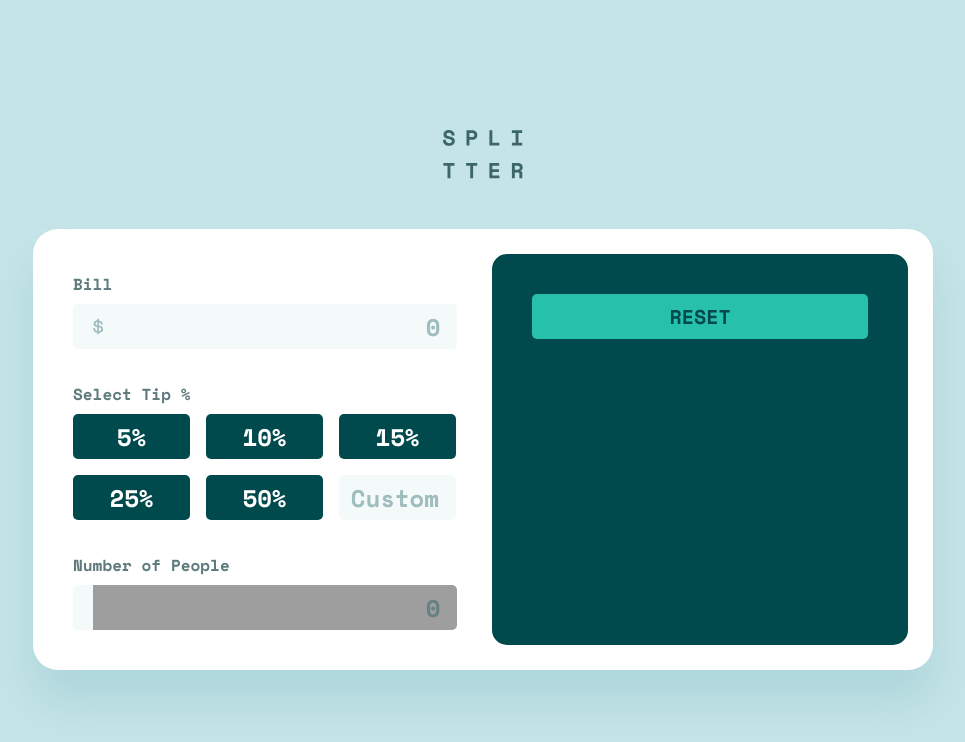
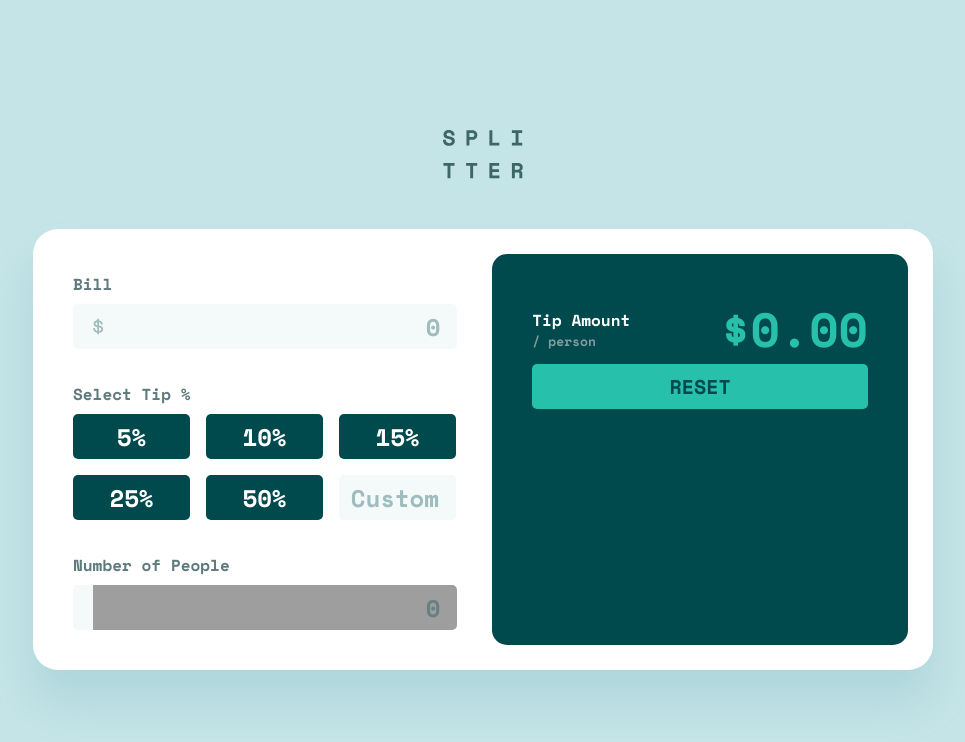
Before and after one commit to gigaamiridze/tip-calculator, a React (Vite) app: page / in a window 1280 px wide. Shown: the top 742 px of the page, without its empty margins (157-1122 px from the left). Built offline with nearby package versions, Linux system fonts and the light colour scheme; grey boxes are pictures that could not be loaded.

Commit message:
Added tip amount content and its styles

```diff
--- a/src/components/TipCalculator/Payable.tsx
+++ b/src/components/TipCalculator/Payable.tsx
@@ -1,11 +1,13 @@
 import React from "react";
 // Importing Components
 import { ContentContainerWithBG } from "./elements/ContentContainer";
+import TipAmount from "./TipAmount";
 import ResetButton from "./elements/ResetButton";
 
 function Payable() {
   return (
     <ContentContainerWithBG>
+      <TipAmount />
       <ResetButton type="button">RESET</ResetButton>
     </ContentContainerWithBG>
   )
--- /dev/null
+++ b/src/components/TipCalculator/TipAmount.tsx
@@ -0,0 +1,20 @@
+import React from "react";
+// Importing Components
+import FlexBox from "./elements/FlexBox";
+import BillName from "./elements/BillName";
+import PerPerson from "./elements/PerPerson";
+import Price from "./elements/Price";
+
+function TipAmount() {
+  return (
+    <FlexBox>
+      <div>
+        <BillName>Tip Amount</BillName>
+        <PerPerson>/ person</PerPerson>
+      </div>
+      <Price>$0.00</Price>
+    </FlexBox>
+  )
+}
+
+export default TipAmount;
--- /dev/null
+++ b/src/components/TipCalculator/elements/BillName.ts
@@ -0,0 +1,10 @@
+import styled from "styled-components";
+
+const BillName = styled.p`
+  font-size: 16px;
+  font-weight: 700;
+  color: ${({theme}) => theme.colors.white};
+  line-height: 24px;
+`;
+
+export default BillName;
--- /dev/null
+++ b/src/components/TipCalculator/elements/FlexBox.ts
@@ -0,0 +1,9 @@
+import styled from "styled-components";
+
+const FlexBox = styled.div`
+  display: flex;
+  justify-content: space-between;
+  align-items: center;
+`;
+
+export default FlexBox;
--- /dev/null
+++ b/src/components/TipCalculator/elements/PerPerson.ts
@@ -0,0 +1,10 @@
+import styled from "styled-components";
+
+const PerPerson = styled.p`
+  font-size: 13px;
+  font-weight: 700;
+  color: ${({theme}) => theme.colors.cyan.grayish};
+  line-height: 19px;
+`;
+
+export default PerPerson;
--- /dev/null
+++ b/src/components/TipCalculator/elements/Price.ts
@@ -0,0 +1,11 @@
+import styled from "styled-components";
+
+const Price = styled.span`
+  font-size: 48px;
+  font-weight: 700;
+  letter-spacing: -1;
+  color: ${({theme}) => theme.colors.cyan.strong};
+  line-height: 70px;
+`;
+
+export default Price;
```
